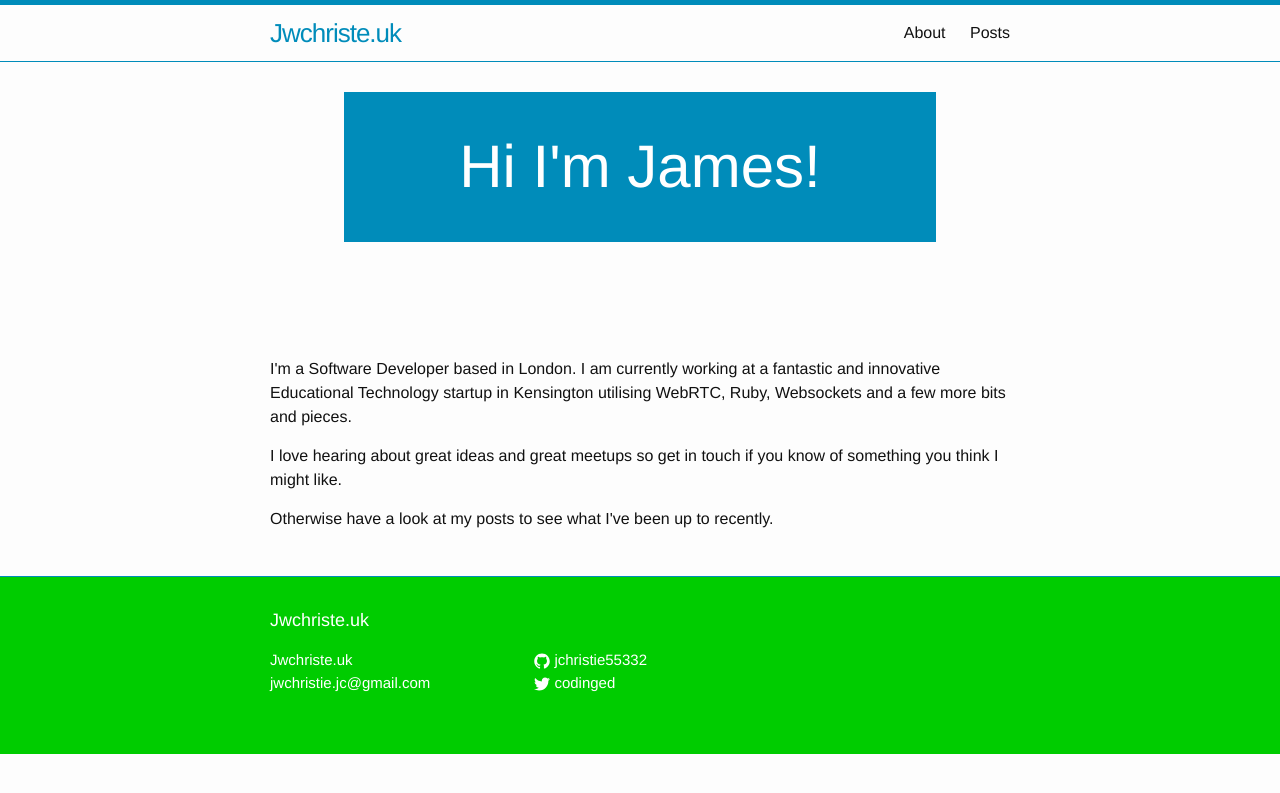
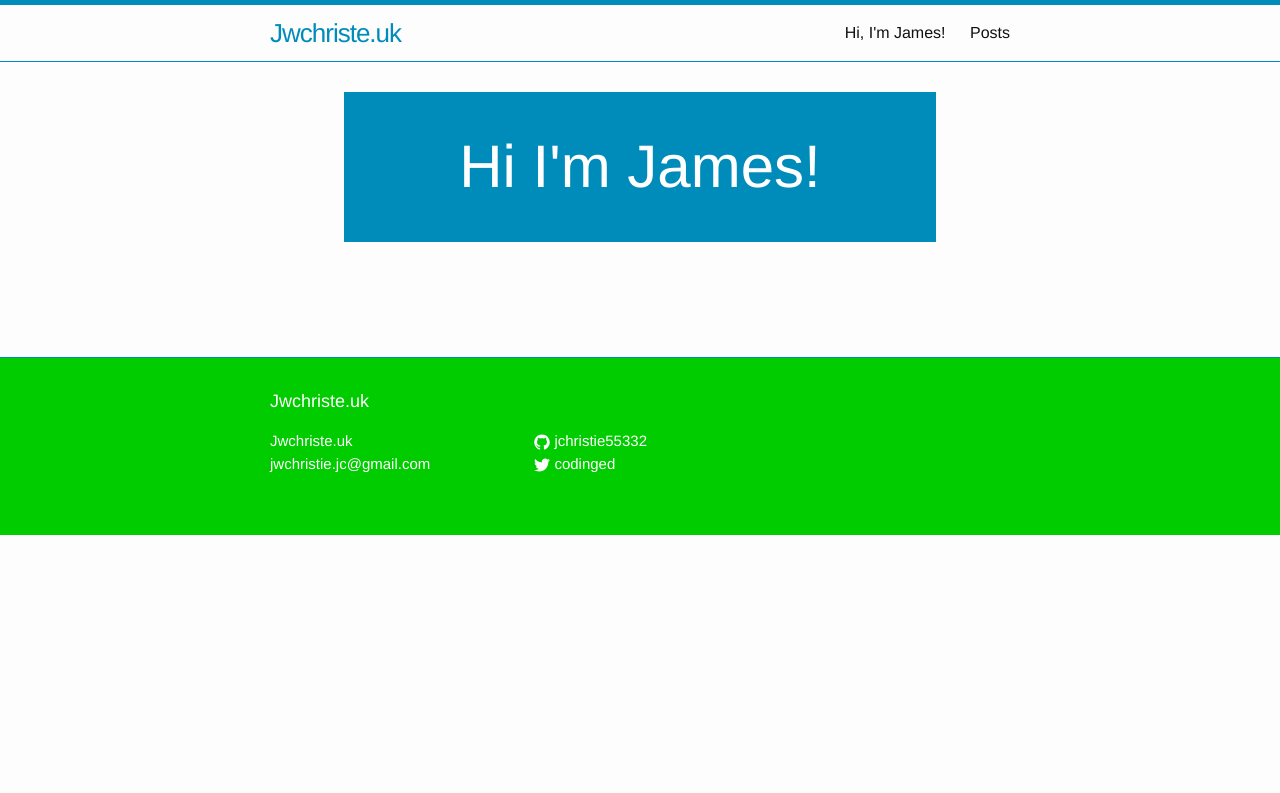
Before and after one commit to jchristie55332/new_jekyll, a Jekyll site: the page built from index.html, in a window 1280 px wide. Shown: the top 793 px of the page. Built offline with Jekyll 4.4.1, drawn with Linux system fonts in a browser that asks for light colours.

Commit message:
changed homepage

```diff
--- a/_includes/head.html
+++ b/_includes/head.html
@@ -9,4 +9,5 @@
   <link rel="stylesheet" href="{{ "/css/main.css" | prepend: site.baseurl }}">
   <link rel="canonical" href="{{ page.url | replace:'index.html','' | prepend: site.baseurl | prepend: site.url }}">
   <link rel="alternate" type="application/rss+xml" title="{{ site.title }}" href="{{ "/feed.xml" | prepend: site.baseurl | prepend: site.url }}" />
+  <script src="http://use.fonticons.com/7cd0c478.js"></script>
 </head>
--- a/_sass/_custom.scss
+++ b/_sass/_custom.scss
@@ -1,3 +1,6 @@
+.home {
+  padding: 30px 0 0 0;
+  a {
     .top-banner {
       background-color: #008cba;
       width: 80%;
@@ -10,10 +13,31 @@
         padding: 30px;
       }
     }
+  }
+}
 
 .bottom-banner {
   width: 100%;
   padding: 100px 0 0 0;
+  text-align: center;
+  .icon-12x {
+    font-size: 12em;
+    position: relative;
+    top: 7px;
+  }
+  .icon-15x {
+    font-size: 15em;
+  }
+  .icon-13x {
+    font-size: 13em;
+    position: relative;
+    top: 5px;
+  }
+  .icon-10x {
+    font-size: 10em;
+    position: relative;
+    top: 11px;
+  }
 }
 
 footer {
--- a/_sass/_layout.scss
+++ b/_sass/_layout.scss
@@ -162,7 +162,7 @@
  * Page content
  */
 .page-content {
-    padding: $spacing-unit 0;
+    padding: 0 0;
 }
 
 .page-heading {
--- a/about.md
+++ b/about.md
@@ -1,10 +1,8 @@
 ---
 layout: page
-title: About
+title: Hi, I'm James!
 permalink: /about/
 ---
-
-Hello, I'm James!
 
 I'm a Software Developer working in London.  I'm currently working at one of the fastest growing EdTech startups in London.  We are working to improve Maths for Primary school kids.  Its a great project and I love being a part of it.
 
--- a/index.html
+++ b/index.html
@@ -3,12 +3,15 @@
 ---
 
 <div class="home">
-  <div class='top-banner'>
-    <h1>Hi I'm James!</h1>
-  </div>
+  <a href="/about">
+    <div class='top-banner'>
+      <h1>Hi I'm James!</h1>
+    </div>
+  </a>
   <div class="bottom-banner">
-    <p>I'm a Software Developer based in London.  I am currently working at a fantastic and innovative Educational Technology startup in Kensington utilising WebRTC, Ruby, Websockets and a few more bits and pieces.</p>
-    <p>I love hearing about great ideas and great meetups so get in touch if you know of something you think I might like.</p>
-    <p>Otherwise have a look at my posts to see what I've been up to recently.</p>
+    <i class="icon icon-tree icon-12x"></i>
+    <i class="icon icon-tree icon-15x"></i>
+    <i class="icon icon-tree icon-13x"></i>
+    <i class="icon icon-tree icon-10x"></i>
   </div>
 </div>
```
Lines whose indentation alone changed are shown as unchanged.
